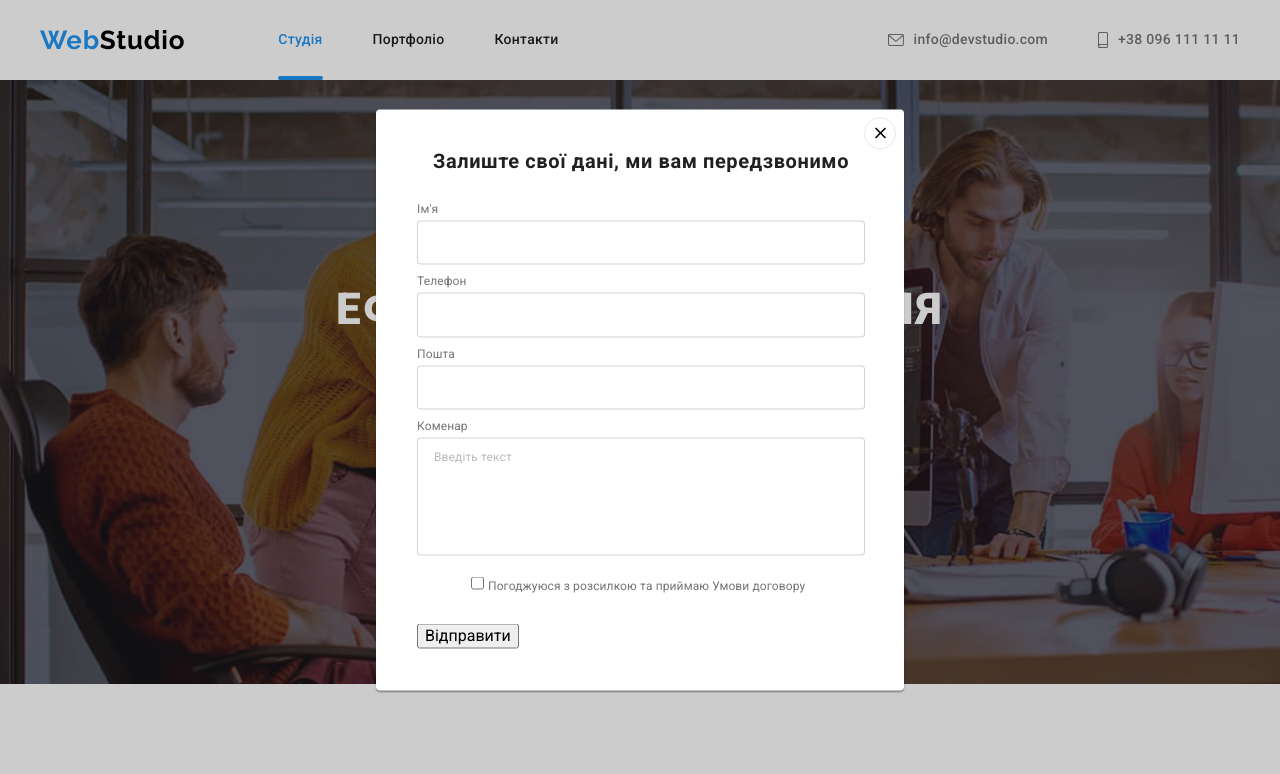
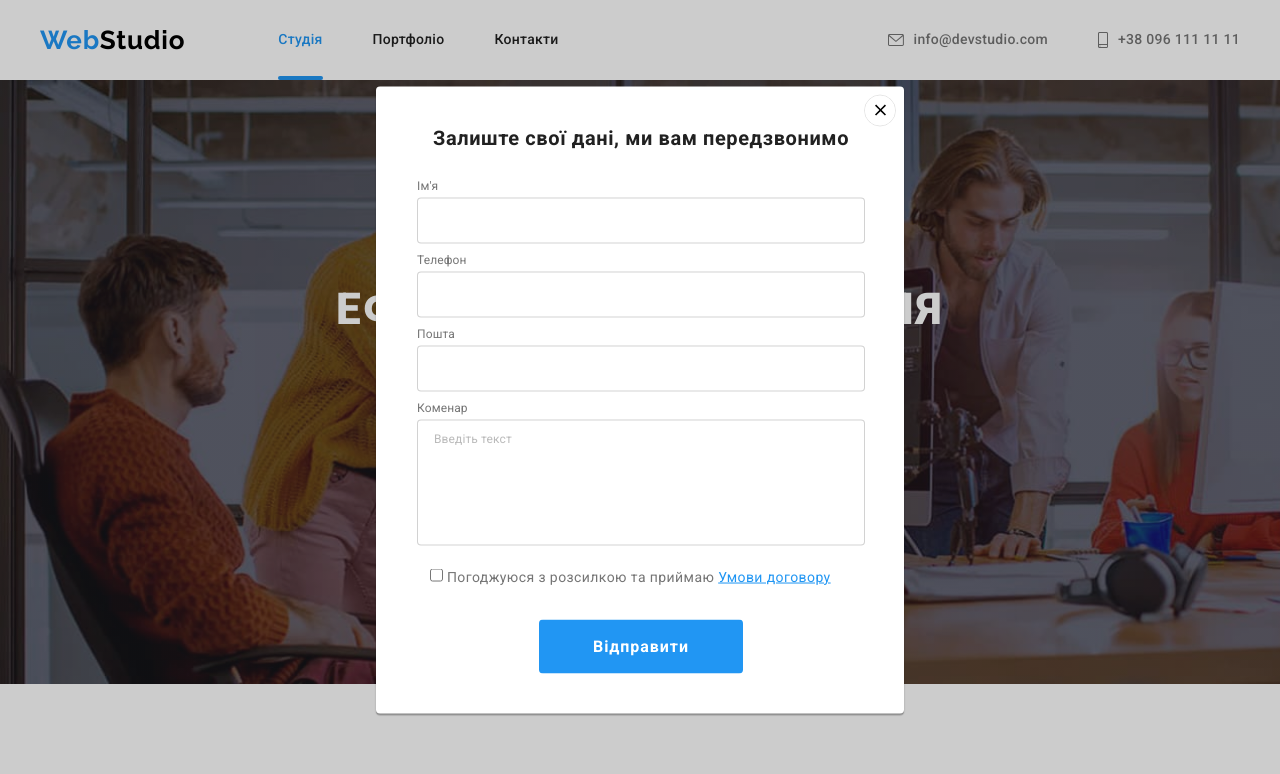
Before and after one commit to SashaHil/goit-markup-hw-06, a plain HTML site: page index.html in a window 1280 px wide. Both pictures are taken after a click on the button "Замовити послугу". Shown: the top 774 px of the page. Drawn offline with nearby package versions, Linux system fonts and the light colour scheme.

Commit message:
налаштування форми і кнопок

```diff
--- a/css/styles.css
+++ b/css/styles.css
@@ -410,8 +410,7 @@ textarea {
 }
 
 /*main click */
-.btn,
-.footer-btn {
+.btn {
   font-family: inherit;
   font-weight: 700;
   font-size: var(--main-font-size);
@@ -431,9 +430,7 @@ textarea {
 }
 
 .btn:hover,
-.btn:focus,
-.footer-btn:hover,
-.footer-btn:focus {
+.btn:focus {
   background-color: #188ce8;
   box-shadow: 0px 4px 4px rgba(0, 0, 0, 0.15);
 }
@@ -833,6 +830,13 @@ textarea {
   margin: 0;
   border: 1px solid rgba(33, 33, 33, 0.2);
   border-radius: 4px;
+
+  font-weight: 400;
+  font-size: 16px;
+  line-height: 1.25;
+  letter-spacing: 0.03em;
+
+  color: var(--p-color);
 }
 
 .form-field label {
@@ -855,6 +859,34 @@ textarea {
 }
 
 .checkbox-field {
-  margin: 10px 0 20px 0;
-  padding: 0px 51px 0 54px;
+  margin: 20px 0 30px 0;
+  padding-left: 13px;
+
+  font-weight: 400;
+  font-size: 14px;
+  line-height: 1.71;
+  letter-spacing: 0.03em;
+
+  color: var(--p-color);
 }
+
+.modal-btn {
+  display: block;
+  margin-left: auto;
+  margin-right: auto;
+  margin-bottom: 40px;
+  padding: 10px 0;
+
+  min-width: 200px;
+}
+
+.policy-link {
+  color: var(--accent-color);
+
+  transition: var(--duration-timing-function);
+}
+
+.policy-link:hover,
+.policy-link:focus {
+  color: #188ce8;
+}
--- a/index.html
+++ b/index.html
@@ -566,7 +566,7 @@
               placeholder="E-mail"
             />
 
-            <button type="submit" class="footer-btn">
+            <button type="submit" class="btn footer-btn">
               Підписатися
               <svg width="24" height="24" class="icon-send">
                 <use href="./images/symbol-defs.svg#icon-send"></use>
@@ -582,7 +582,7 @@
         <form class="form">
           <div class="form-field">
             <label for="name">Ім'я</label>
-            <input type="name" name="username" id="name" />
+            <input type="text" name="username" id="name" />
           </div>
 
           <div class="form-field">
@@ -605,16 +605,15 @@
             ></textarea>
           </div>
 
-          <div class="form-field">
-            <div class="checkbox-field">
-              <input type="checkbox" name="policy" id="policy" />
-              <label for="policy"
-                >Погоджуюся з розсилкою та приймаю Умови договору</label
-              >
-            </div>
+          <div class="checkbox-field">
+            <input type="checkbox" name="policy" id="policy" />
+            <label for="policy"
+              >Погоджуюся з розсилкою та приймаю
+              <a href="#" class="policy-link">Умови договору</a></label
+            >
           </div>
 
-          <button type="submit" class="">Відправити</button>
+          <button type="submit" class="btn modal-btn">Відправити</button>
         </form>
         <svg class="close-btn" width="30" height="30" data-modal-close>
           <use href="./images/symbol-defs.svg#icon-close"></use>
```
Also changed, not shown: portfolio.html (+1 -1 lines).
